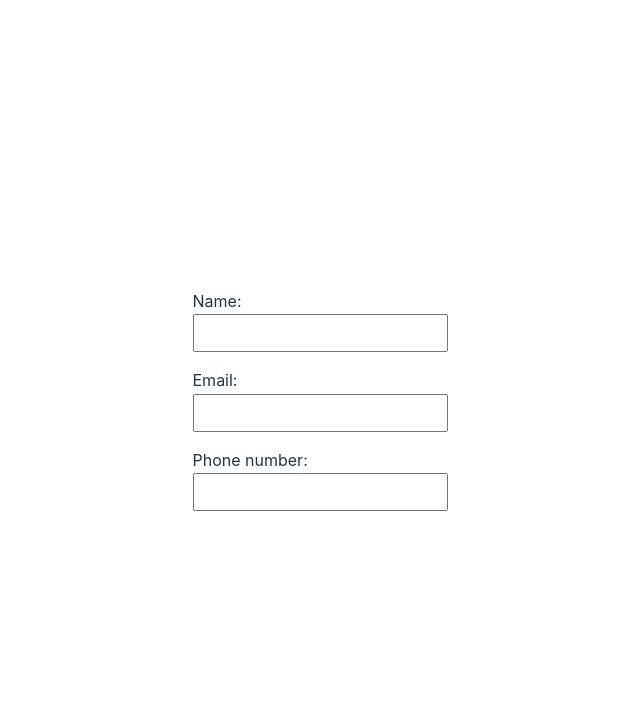
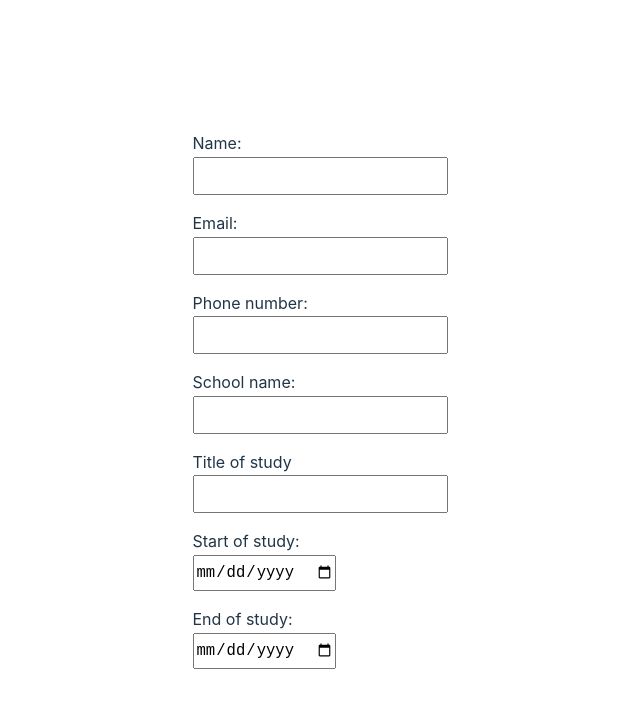
Before and after one commit to Frosselly/CVForm, a React (Vite) app: page / in a window 1280 px wide. Shown: the top 708 px of the page, without its empty margins (320-960 px from the left). Built offline with nearby package versions, Linux system fonts and the light colour scheme.

Commit message:
Educational background

```diff
--- a/src/components/CVForm.jsx
+++ b/src/components/CVForm.jsx
@@ -1,9 +1,11 @@
 import GeneralInfo from "./GeneralInfo"
+import EducationalBackground from "./EducationalBackground"
 
 export default function CVform(){
     return(
         <>
             <GeneralInfo />
+            <EducationalBackground />
         </>
     )
 }
--- a/src/components/EducationalBackground.jsx
+++ b/src/components/EducationalBackground.jsx
@@ -0,0 +1,20 @@
+import Input from "./Input";
+
+export default function EducationalBackground() {
+  return (
+    <>
+      <Input text={"School name:"} id={"schoolName"} />
+      <Input text={"Title of study"} id={"studyTitle"} />
+      <Input
+        text={"Start of study: "}
+        id={"studyStartDate"}
+        type={"date"}
+      />
+      <Input
+        text={"End of study: "}
+        id={"studyEndDate"}
+        type={"date"}
+      />
+    </>
+  );
+}
```
Also changed, not shown: 1 other file (tests, documents, lock files or other folders).
